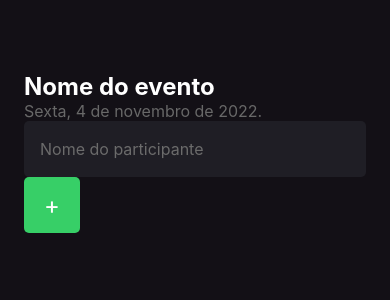
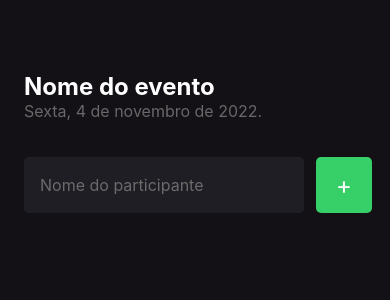
Before and after one commit to AlysonDEV/imhere, a React Native app: screen / in a window 390 px wide. Shown: the top 300 px of the page. Built offline with nearby package versions, Linux system fonts and the light colour scheme.

Commit message:
Creating the form

```diff
--- a/src/screens/Home/index.tsx
+++ b/src/screens/Home/index.tsx
@@ -4,14 +4,18 @@ import { styles } from "./styles";
 
 export function Home () {
 
+
   function handlePartipantAdd() {
     console.log("Você clicou no botão de adcionar")
   }
+
+
 
   return (
     <View style={styles.container}>
       <Text style={styles.eventName}>Nome do evento</Text>
       <Text style={styles.eventDate}>Sexta, 4 de novembro de 2022.</Text>
+      <View style={styles.form}>
         <TextInput
           style={styles.input}
           placeholder="Nome do participante"
@@ -23,6 +27,7 @@ export function Home () {
             +
           </Text>
         </TouchableOpacity>
+      </View>
       <StatusBar style='light' />
     </View>
   )
--- a/src/screens/Home/styles.ts
+++ b/src/screens/Home/styles.ts
@@ -22,7 +22,8 @@ export const styles = StyleSheet.create({
     borderRadius: 5,
     color: "#FFF",
     padding: 16,
-    fontSize: 16
+    fontSize: 16,
+    flex: 1
   },
   button: {
     width: 56,
@@ -35,5 +36,12 @@ export const styles = StyleSheet.create({
   buttonText: {
     color: "#FFF",
     fontSize: 24
+  },
+  form: {
+    width: "100%",
+    flexDirection: "row",
+    gap: 12,
+    marginTop: 36,
+    marginBottom: 46
   }
 });
```
Lines whose indentation alone changed are shown as unchanged.
